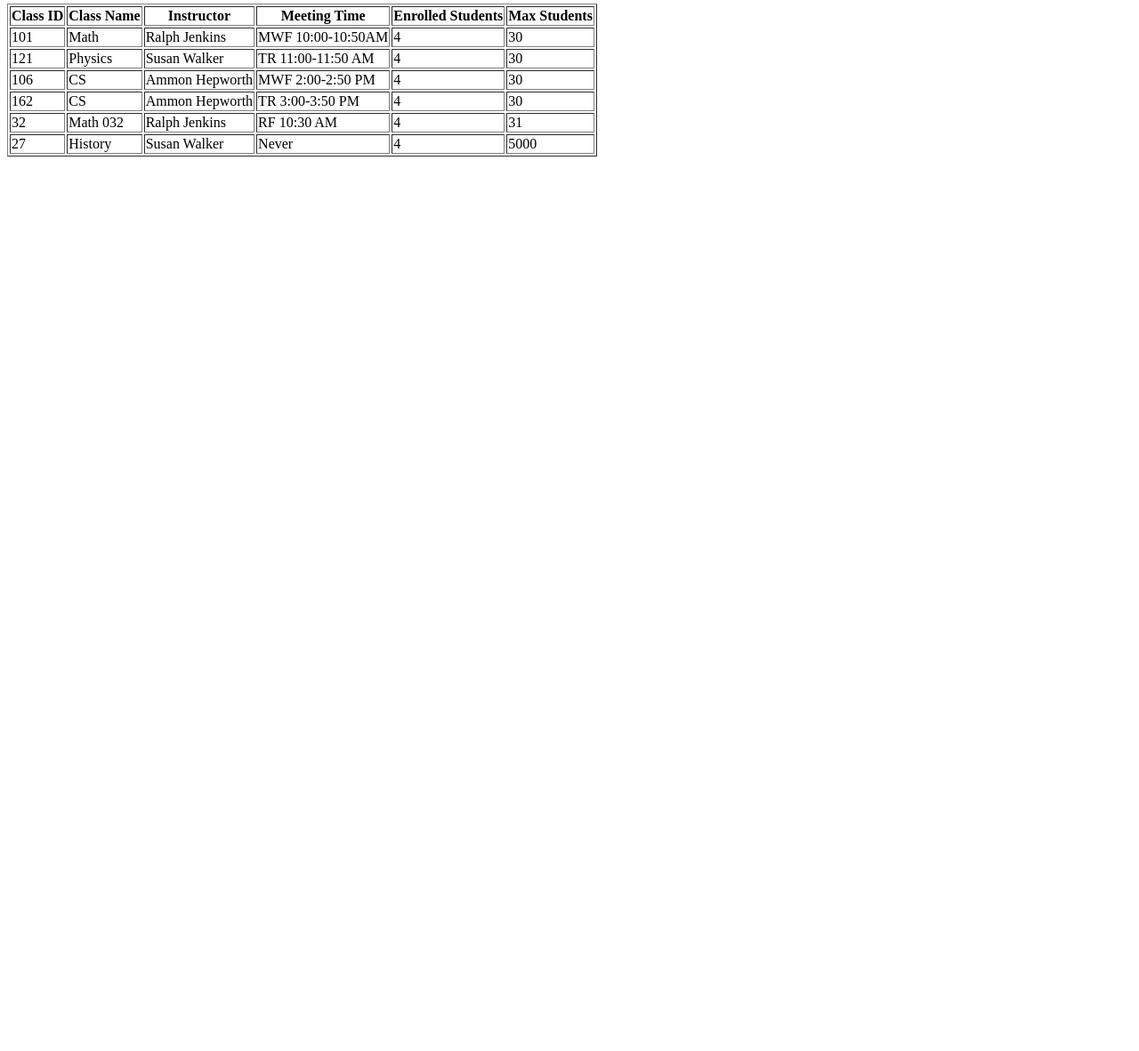
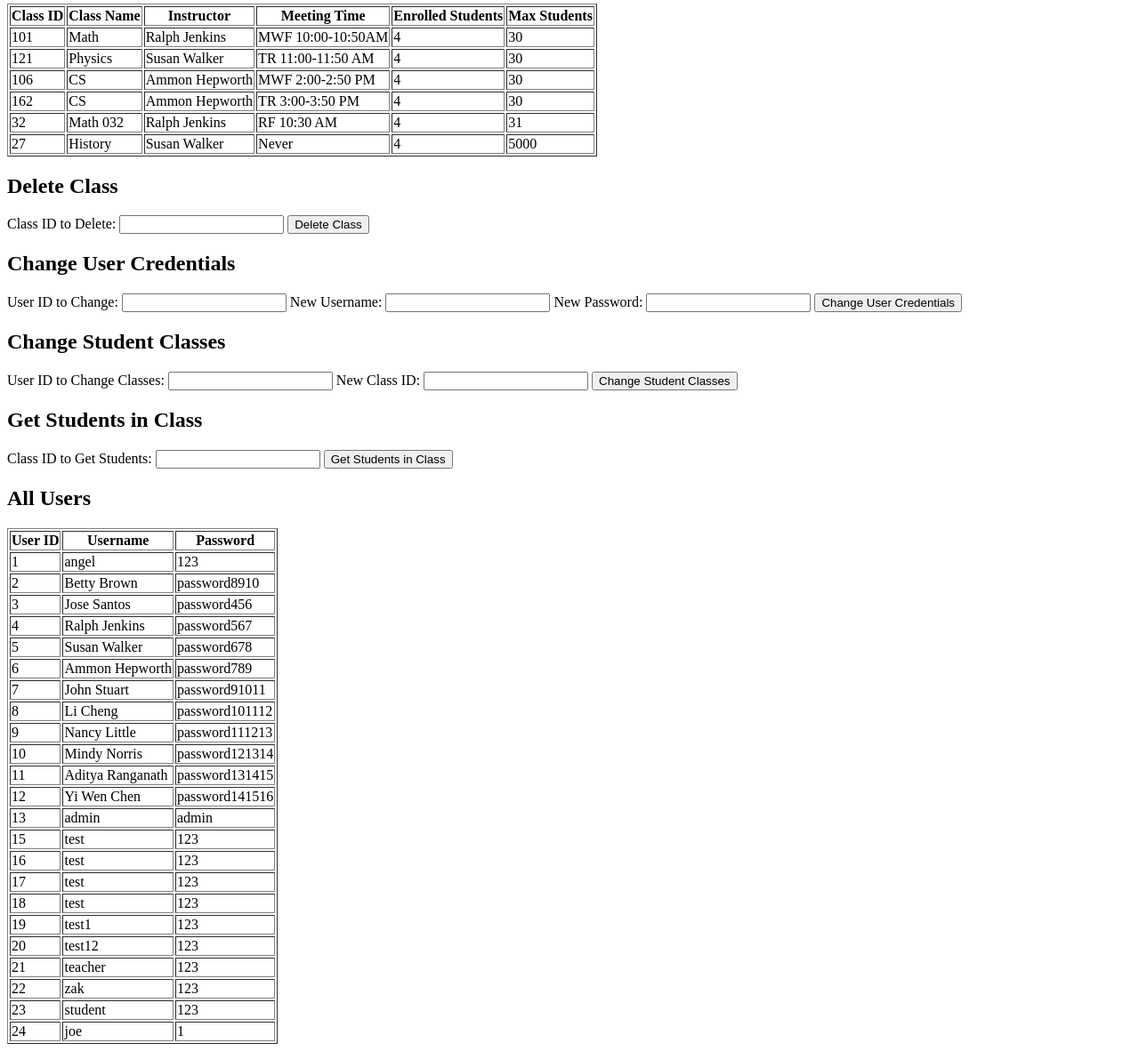
Before and after one commit to mtapia01/cse106Project, a Flask app: page /admin in a window 1280 px wide. Shown: the part 245-1427 px from the top of the page at 89% size. Before the commit the page ends 421 px from the top, so only its background shows below. Run offline with Flask 3, Linux system fonts and the light colour scheme; data comes from the database, SQL or seed files in the repository.

Commit message:
admin page pimped out

```diff
--- a/app.py
+++ b/app.py
@@ -284,6 +284,104 @@ def create_class():
     # If the request is not a POST request, you might want to handle it accordingly
     return jsonify({"error": "Invalid request method"}), 405
 
+@app.route('/delete_class/<int:class_id>', methods=['POST'])
+def delete_class(class_id):
+    # Check if the class exists
+    target_class = Classes.query.get(class_id)
+    if not target_class:
+        return jsonify({'message': 'Class not found'}), 404
+
+    try:
+        # Delete class and associated registrations
+        db.session.delete(target_class)
+        CourseRegistration.query.filter_by(ClassIDFK=class_id).delete()
+
+        # Commit the changes
+        db.session.commit()
+
+        return jsonify({'message': 'Class deleted successfully'}), 200
+    except Exception as e:
+        # Handle exceptions, log errors, and rollback changes if needed
+        db.session.rollback()
+        return jsonify({'message': f'Error deleting class: {str(e)}'}), 500
+
+
+@app.route('/get_students_in_class/<int:class_id>', methods=['GET'])
+def get_students_in_class(class_id):
+    try:
+        # Query the registrations for the given class_id
+        registrations = CourseRegistration.query.filter_by(ClassIDFK=class_id).all()
+
+        # Extract user IDs from registrations
+        user_ids = [registration.UserIdFK for registration in registrations]
+
+        # Query user details for the extracted user IDs
+        students = Users.query.filter(Users.UserId.in_(user_ids)).all()
+
+        # Prepare the response data
+        student_data = [{'UserId': student.UserId, 'FirstLastName': student.FirstLastName} for student in students]
+
+        return jsonify({'students': student_data}), 200
+    except Exception as e:
+        # Handle exceptions and log errors if needed
+        return jsonify({'message': f'Error fetching students: {str(e)}'}), 500
+
+
+@app.route('/change_student_classes', methods=['POST'])
+def change_student_classes():
+    try:
+        # Get the data from the request
+        data = request.get_json()
+
+        # Extract data from the request
+        student_id = data.get('student_id')
+        new_class_id = data.get('new_class_id')
+
+        # Query the registration to update
+        registration = CourseRegistration.query.filter_by(UserIdFK=student_id).first()
+
+        if registration:
+            # Update the class ID
+            registration.ClassIDFK = new_class_id
+            db.session.commit()
+
+            return jsonify({'message': 'Student class updated successfully'}), 200
+        else:
+            return jsonify({'message': 'Student not found'}), 404
+    except Exception as e:
+        # Handle exceptions and log errors if needed
+        return jsonify({'message': f'Error changing student class: {str(e)}'}), 500
+
+
+@app.route('/change_user_credentials', methods=['POST'])
+def change_user_credentials():
+    try:
+        # Get the data from the request
+        data = request.get_json()
+
+        # Extract data from the request
+        user_id = data.get('user_id')  # Assuming you have a unique identifier for each user
+        new_username = data.get('new_username')
+        new_password = data.get('new_password')
+
+        # Query the user to update
+        user = Users.query.filter_by(UserId=user_id).first()
+
+        if user:
+            # Update the username and/or password
+            if new_username:
+                user.Username = new_username
+            if new_password:
+                user.Password = new_password
+
+            db.session.commit()
+
+            return jsonify({'message': 'User credentials updated successfully'}), 200
+        else:
+            return jsonify({'message': 'User not found'}), 404
+    except Exception as e:
+        # Handle exceptions and log errors if needed
+        return jsonify({'message': f'Error changing user credentials: {str(e)}'}), 500
 
 
 @app.route('/signout', methods=['GET'])
@@ -292,6 +390,7 @@ def user_signout():
     session.clear()
     # Redirect the user to the sign-in page or homepage
     return redirect('/')  # Redirect to the sign-in page
+
 
 @app.route('/user', methods=['POST'])
 def create_student():
@@ -362,9 +461,9 @@ def getType():
 
 @app.route('/admin')
 def admin():
-    # Implement admin functionality here
-    return render_template('admin.html')
-
+    # Fetch all users from the Users table
+    all_users = Users.query.all()
+    return render_template('admin.html', all_users=all_users)
 
 
 @app.route('/login', methods=['POST'])
--- a/static/admin.js
+++ b/static/admin.js
@@ -73,3 +73,84 @@ function createClass() {
     // Send the request
     xhr.send(jsonData);
 }
+
+
+function deleteClass(classId) {
+    const url = `/delete_class/${classId}`;
+
+    $.ajax({
+        url: url,
+        method: 'POST',
+        success: function (data) {
+            alert(data.message);
+            // Optionally, update the UI to reflect the deleted class
+            // ...
+        },
+        error: function (error) {
+            console.error('Error deleting class:', error);
+        }
+    });
+}
+
+function getStudentsInClass(classId) {
+    const url = `/get_students_in_class/${classId}`;
+
+    $.ajax({
+        url: url,
+        method: 'GET',
+        success: function (data) {
+            // Handle the retrieved student data, e.g., display in a modal
+            // ...
+        },
+        error: function (error) {
+            console.error('Error fetching students in class:', error);
+        }
+    });
+}
+
+function changeStudentClass(studentId, newClassId) {
+    const url = `/change_student_class/${studentId}`;
+
+    const data = {
+        new_class_id: newClassId
+    };
+
+    $.ajax({
+        url: url,
+        method: 'POST',
+        data: JSON.stringify(data),
+        contentType: 'application/json',
+        success: function (data) {
+            alert(data.message);
+            // Optionally, update the UI to reflect the changed class
+            // ...
+        },
+        error: function (error) {
+            console.error('Error changing student class:', error);
+        }
+    });
+}
+
+function changeUserCredentials(userId, newUsername, newPassword) {
+    const url = `/change_user_credentials/${userId}`;
+
+    const data = {
+        new_username: newUsername,
+        new_password: newPassword
+    };
+
+    $.ajax({
+        url: url,
+        method: 'POST',
+        data: JSON.stringify(data),
+        contentType: 'application/json',
+        success: function (data) {
+            alert(data.message);
+            // Optionally, update the UI to reflect the changed credentials
+            // ...
+        },
+        error: function (error) {
+            console.error('Error changing user credentials:', error);
+        }
+    });
+}
--- a/templates/admin.html
+++ b/templates/admin.html
@@ -39,6 +39,80 @@
         </body>
 
 
+
+        <body>
+
+            <!-- Delete Class -->
+            <h2>Delete Class</h2>
+            <form onsubmit="return deleteClass()" id="deleteClassForm">
+                <label for="class_id_to_delete">Class ID to Delete:</label>
+                <input type="text" name="class_id_to_delete" required>
+                <button type="submit">Delete Class</button>
+            </form>
+
+            <!-- Change User Credentials -->
+            <h2>Change User Credentials</h2>
+            <form onsubmit="return changeUserCredentials()" id="changeUserCredentialsForm">
+                <label for="user_id_to_change">User ID to Change:</label>
+                <input type="text" name="user_id_to_change" required>
+
+                <label for="new_username">New Username:</label>
+                <input type="text" name="new_username">
+
+                <label for="new_password">New Password:</label>
+                <input type="password" name="new_password">
+
+                <button type="submit">Change User Credentials</button>
+            </form>
+
+            <!-- Change Student Classes -->
+            <h2>Change Student Classes</h2>
+            <form onsubmit="return changeStudentClasses()" id="changeStudentClassesForm">
+                <label for="user_id_to_change_classes">User ID to Change Classes:</label>
+                <input type="text" name="user_id_to_change_classes" required>
+
+                <label for="new_class_id">New Class ID:</label>
+                <input type="text" name="new_class_id">
+
+                <button type="submit">Change Student Classes</button>
+            </form>
+
+            <!-- Get Students in Class -->
+            <h2>Get Students in Class</h2>
+            <form onsubmit="return getStudentsInClass()" id="getStudentsInClassForm">
+                <label for="class_id_to_get_students">Class ID to Get Students:</label>
+                <input type="text" name="class_id_to_get_students" required>
+                <button type="submit">Get Students in Class</button>
+            </form>
+
+            <!-- Tables to display results (empty initially) -->
+            <div id="resultDeleteClass"></div>
+            <div id="resultChangeUserCredentials"></div>
+            <div id="resultChangeStudentClasses"></div>
+            <div id="resultGetStudentsInClass"></div>
+
+            <script src="https://code.jquery.com/jquery-3.6.4.min.js"></script>
+            <script src="static/admin.js"></script>
+            <script src="static/main.js"></script>
+        </body>
+
+                    <!-- Display Users Table -->
+    <h2>All Users</h2>
+    <table border="1">
+        <tr>
+            <th>User ID</th>
+            <th>Username</th>
+            <th>Password</th>
+        </tr>
+        {% for user in all_users %}
+            <tr>
+                <td>{{ user.UserId }}</td>
+                <td>{{ user.FirstLastName }}</td>
+                <td>{{ user.Password }}</td>
+            </tr>
+        {% endfor %}
+    </table>
+
     <script src="https://code.jquery.com/jquery-3.6.4.min.js"></script>
     <script src="static/admin.js"></script>
     <script src="static/main.js"></script>
```
